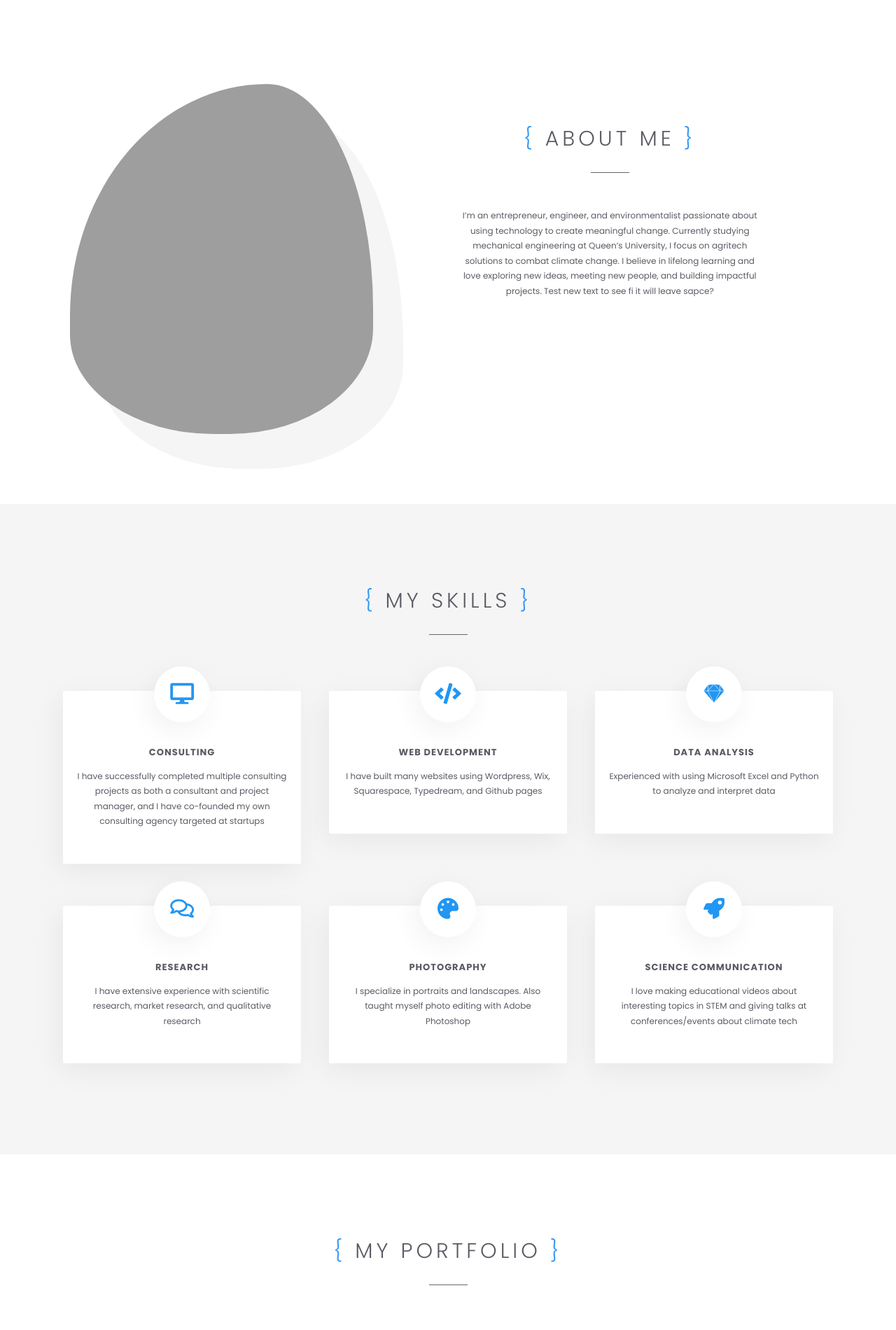
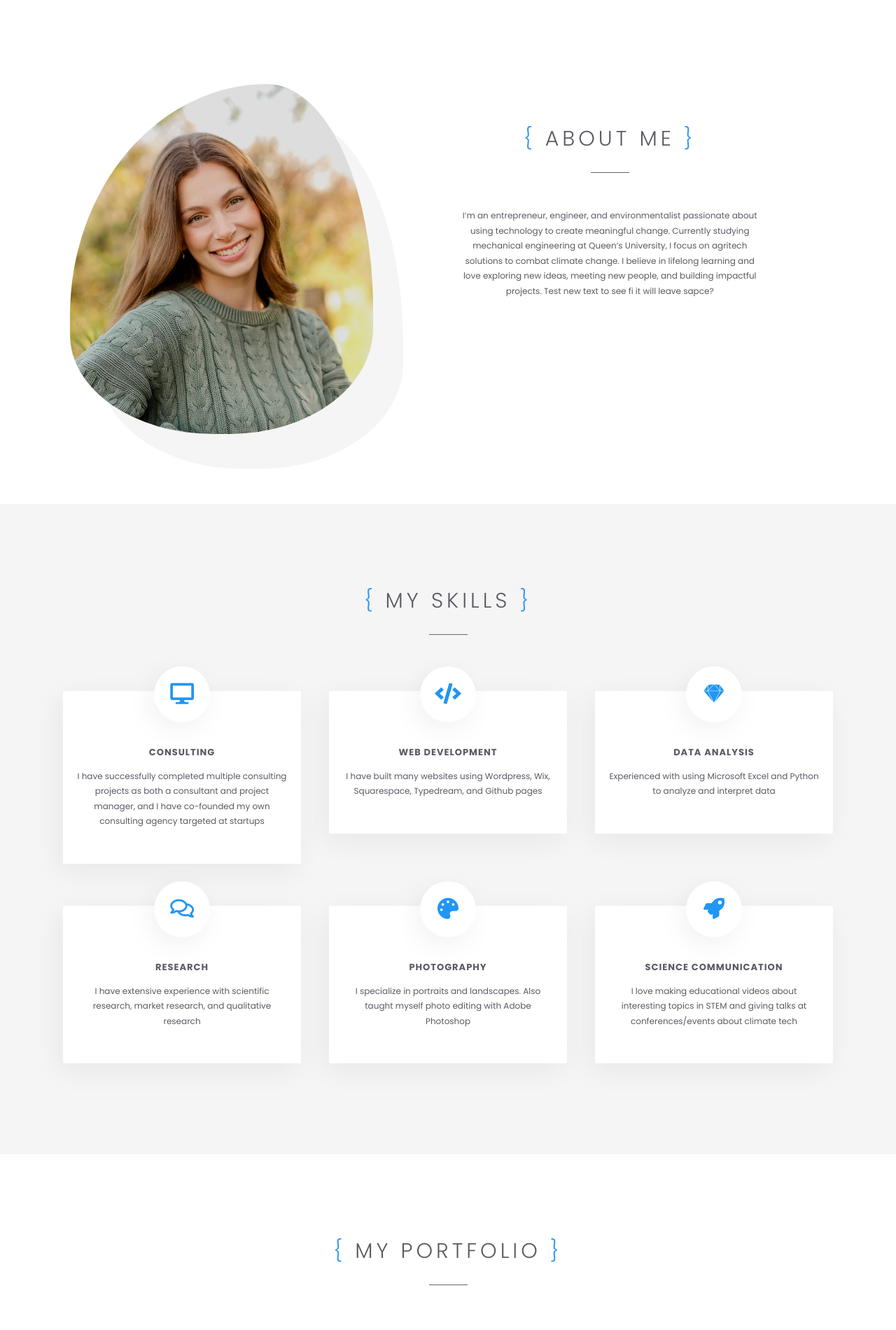
Before and after one commit to jlo13034/Jesse-Pound, a Jekyll site: the page built from index.html, in a window 1280 px wide. Shown: the part 900-2800 px from the top of the page at 70% size. Built offline with Jekyll 4.4.1, drawn with Linux system fonts in a browser that asks for light colours.

Commit message:
Update about picture.html
changing my picture

```diff
--- a/index.html
+++ b/index.html
@@ -31,7 +31,7 @@ layout: default
 
             <div class="col-xs-12 col-md-5 side-image">
                 <div class="side-image-wrapper">
-                    <img src="{{site.baseurl}}/assets/images/cute (2).JPG" alt="side-image">
+                    <img src="{{site.baseurl}}/assets/images/Website Pic.png" alt="side-image">
                 </div>
             </div>
 
```
